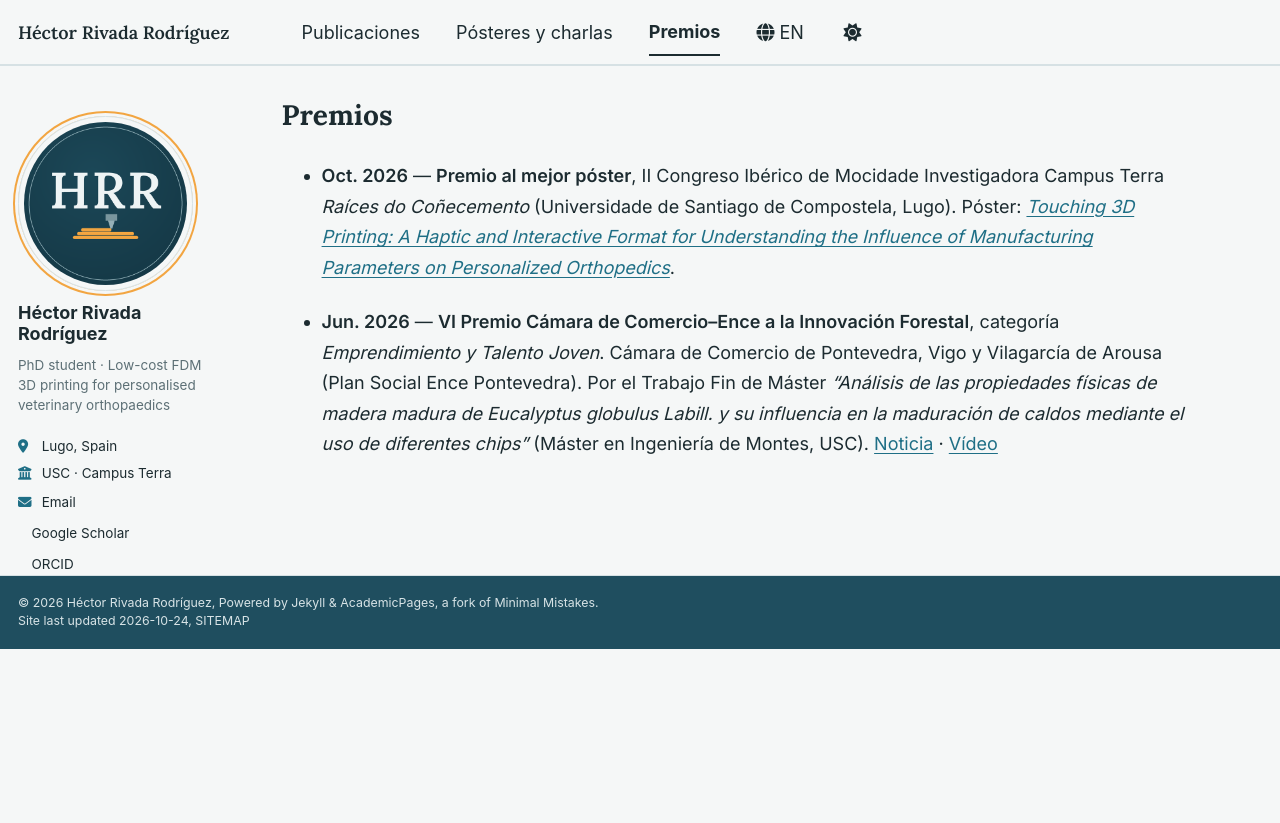
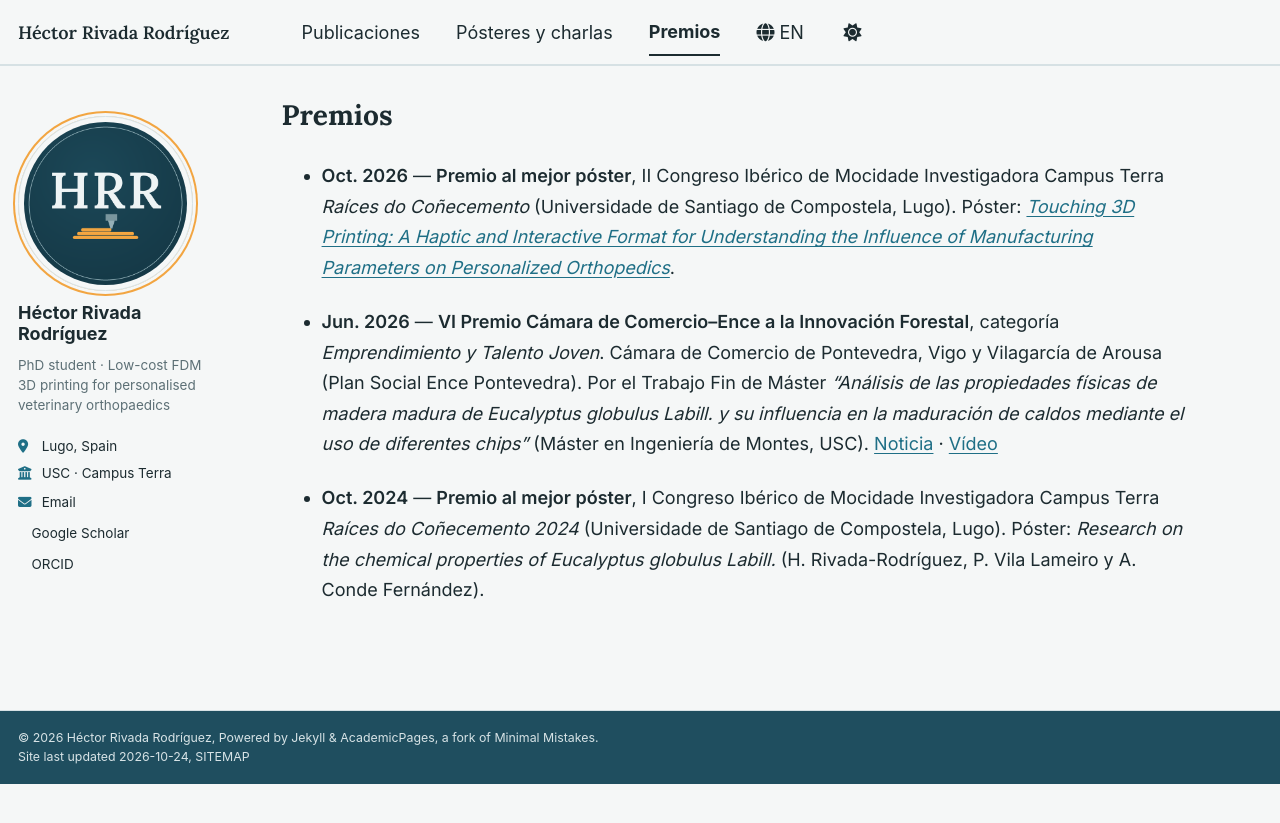
Before and after one commit to Hrivada/hrivada.github.io, a Jekyll site: the page built from _pages/premios.md, in a window 1280 px wide. Shown: the top 823 px of the page. Built offline with Jekyll 4.4.1, drawn with Linux system fonts in a browser that asks for light colours; a style sheet for code colours, icons or effects is not loaded.

Commit message:
Add award details for 2024 poster presentation

```diff
--- a/_pages/premios.md
+++ b/_pages/premios.md
@@ -8,3 +8,5 @@ lang: es
 - **Oct. 2026** — **Premio al mejor póster**, II Congreso Ibérico de Mocidade Investigadora Campus Terra *Raíces do Coñecemento* (Universidade de Santiago de Compostela, Lugo). Póster: [*Touching 3D Printing: A Haptic and Interactive Format for Understanding the Influence of Manufacturing Parameters on Personalized Orthopedics*](/talks/2026-10-21-campus-terra-haptic-poster).
 
 - **Jun. 2026** — **VI Premio Cámara de Comercio–Ence a la Innovación Forestal**, categoría *Emprendimiento y Talento Joven*. Cámara de Comercio de Pontevedra, Vigo y Vilagarcía de Arousa (Plan Social Ence Pontevedra). Por el Trabajo Fin de Máster *"Análisis de las propiedades físicas de madera madura de Eucalyptus globulus Labill. y su influencia en la maduración de caldos mediante el uso de diferentes chips"* (Máster en Ingeniería de Montes, USC). [Noticia](https://www.camarapvv.com/index.php?option=com_content&view=article&id=3146%3A2026-06-11-12-10-54&catid=1%3Anoticias&Itemid=125&lang=es) · [Vídeo](https://www.instagram.com/reel/DaP68FYhlPl/)
+
+- **Oct. 2024** — **Premio al mejor póster**, I Congreso Ibérico de Mocidade Investigadora Campus Terra *Raíces do Coñecemento 2024* (Universidade de Santiago de Compostela, Lugo). Póster: *Research on the chemical properties of Eucalyptus globulus Labill.* (H. Rivada-Rodríguez, P. Vila Lameiro y A. Conde Fernández).
```
